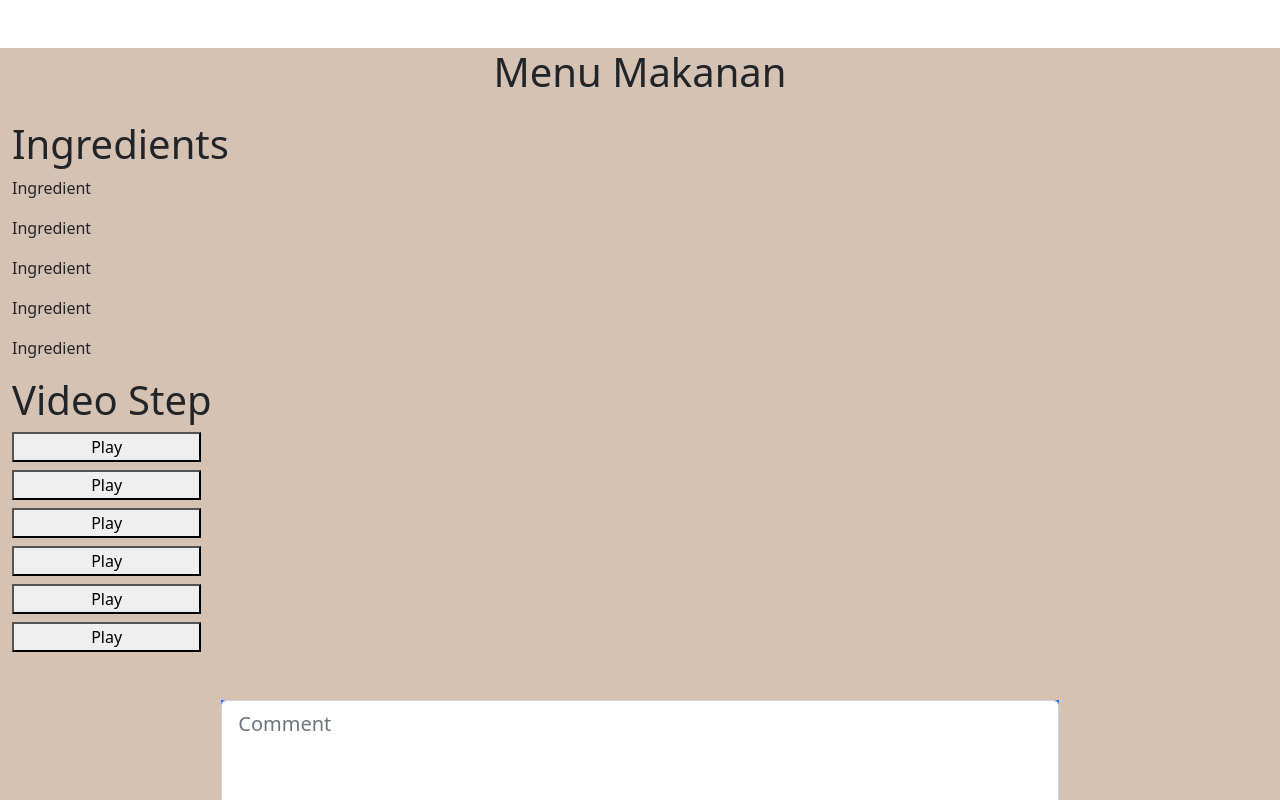
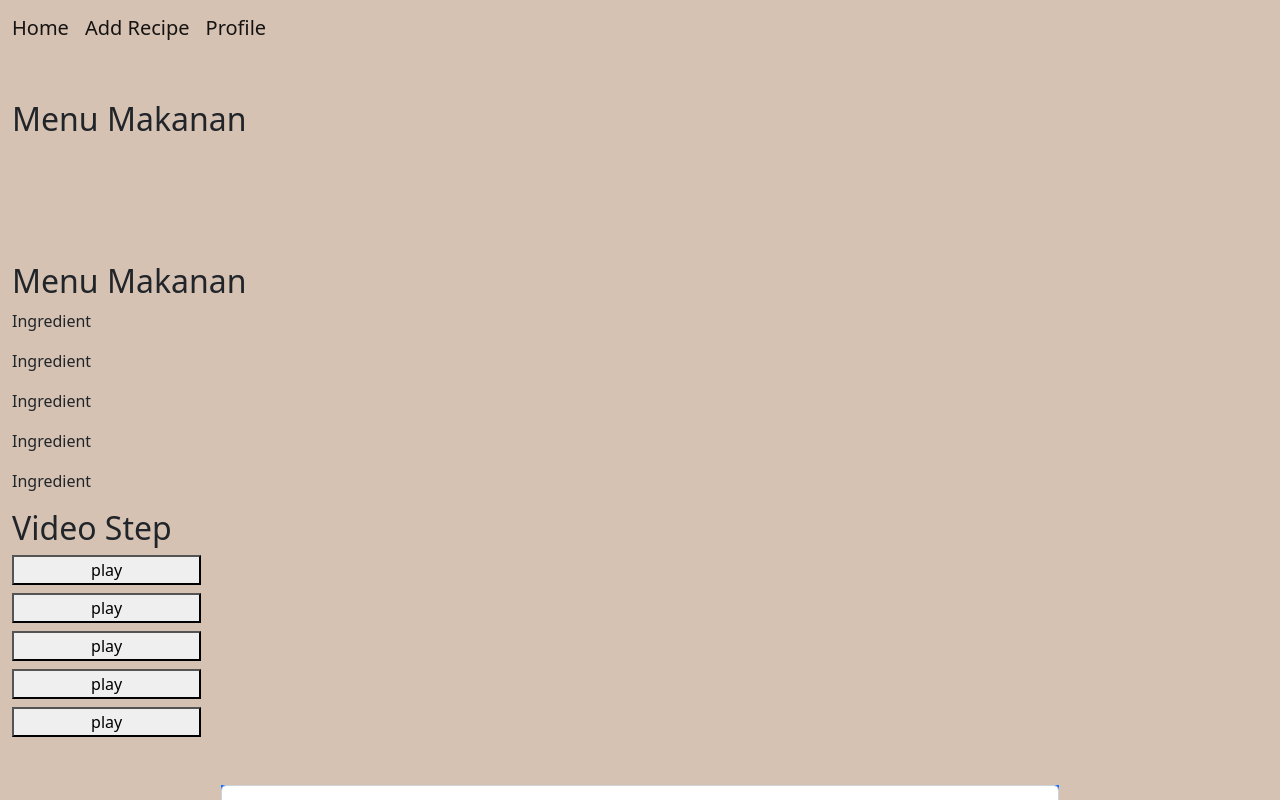
Before and after one commit to Ikhsanazis/sweettooth-frontend, a React (Create React App) app: page /DetailRecipe in a window 1280 px wide. Shown: the top 800 px of the page. Built offline with nearby package versions, Linux system fonts and the light colour scheme.

Commit message:
detail recipe update

```diff
--- a/src/App.css
+++ b/src/App.css
@@ -64,3 +64,7 @@
   margin-left: 50px;
   border-left: 10px solid #422C23 ;
 }
+
+.menuimage{
+  margin-top: 100px;
+}
--- /dev/null
+++ b/src/components/molecules/Comment.js
@@ -0,0 +1,27 @@
+import React from "react";
+import { Row, Col } from "react-bootstrap";
+
+function Comment() {
+  return (
+    <>
+      <div class="mb-3 col-12 mx-auto bg-primary">
+        <textarea
+          type="text"
+          class="form-control form-control-lg col-4"
+          id="inputEmail"
+          placeholder="Comment"
+          rows="6"
+        ></textarea>
+      </div>
+      <div class="mb-3 col-6 mx-auto ">
+        <button type="button" class="btn button col-12 btn-lg ">
+          Send
+        </button>
+      </div>
+      <h3>Comment</h3>
+
+    </>
+  );
+}
+
+export default Comment;
--- /dev/null
+++ b/src/components/molecules/Ingredients.js
@@ -0,0 +1,18 @@
+import React from "react";
+import { Row, Col } from "react-bootstrap";
+
+function Ingredients() {
+  return (
+    <>
+      <Row>
+        <p>Ingredient</p>
+        <p>Ingredient</p>
+        <p>Ingredient</p>
+        <p>Ingredient</p>
+        <p>Ingredient</p>
+      </Row>
+    </>
+  );
+}
+
+export default Ingredients;
--- /dev/null
+++ b/src/components/molecules/video.js
@@ -0,0 +1,13 @@
+import React from "react";
+
+function Video(props) {
+  return (
+    <>
+      <button class="button " type="button">
+        {props.title}
+      </button>
+    </>
+  );
+}
+
+export default Video;
--- /dev/null
+++ b/src/components/organism/VideoStep.js
@@ -0,0 +1,19 @@
+import React from "react";
+
+// atoms
+import Video from "../molecules/video";
+
+
+function VideoStep() {
+  return (
+    <>
+    <Video title={"play"}/>
+    <Video title={"play"}/>
+    <Video title={"play"}/>
+    <Video title={"play"}/>
+    <Video title={"play"}/>
+    </>
+  );
+}
+
+export default VideoStep;
--- a/src/pages/DetailRecipe.js
+++ b/src/pages/DetailRecipe.js
@@ -1,72 +1,50 @@
 import React from "react";
 import { Container, Row, Col } from "react-bootstrap";
+import HeaderText from "../components/atoms/HeaderText";
+import HomeNavbar from "../components/molecules/HomeNavbar";
+import Footer from "../components/molecules/Footer";
+import Comment from "../components/molecules/Comment";
+import VideoStep from "../components/organism/VideoStep";
+import Ingredients from "../components/molecules/Ingredients";
 
 function App() {
   return (
     <div className="App">
       <Container fluid>
-        <div class="recipe text-center mt-5">
+        <Row>
+          <HomeNavbar className="navbar" />
+        </Row>
+        <Row className="menuimage mx-auto"></Row>
+        <div class="header3">
           <Row>
-            <h1>Menu Makanan</h1>
+            <HeaderText title={"Menu Makanan"} />
           </Row>
           <Row className="menuimage mx-auto mt-3"></Row>
         </div>
+        <Row className="menuimage mx-auto"></Row>
+        <div class="header3">
+          <HeaderText title={"Menu Makanan"} />
+        </div>
         <div class="ingredients">
-          <Row>
-            <h1>Ingredients</h1>
-            <p>Ingredient</p>
-            <p>Ingredient</p>
-            <p>Ingredient</p>
-            <p>Ingredient</p>
-            <p>Ingredient</p>
-          </Row>
+          <Ingredients />
         </div>
         <div class="videostep">
           <Row>
-            <h1>Video Step</h1>
+            <HeaderText title={"Video Step"} />
           </Row>
           <Row class="row">
             <Col className="d-grid gap-2 col-2 mb-5">
-              <button class="button " type="button">
-                Play
-              </button>
-              <button class="button " type="button">
-                Play
-              </button>
-              <button class="button " type="button">
-                Play
-              </button>
-              <button class="button " type="button">
-                Play
-              </button>
-              <button class="button " type="button">
-                Play
-              </button>
-              <button class="button " type="button">
-                Play
-              </button>
+              <VideoStep />
             </Col>
           </Row>
         </div>
         <div class="commentsection col-8 mx-auto">
-          <div class="mb-3 col-12 mx-auto bg-primary">
-            <textarea
-              type="text"
-              class="form-control form-control-lg col-4"
-              id="inputEmail"
-              placeholder="Comment"
-              rows="6"
-            ></textarea>
-          </div>
-          <div class="mb-3 col-6 mx-auto ">
-            <button type="button" class="btn button col-12 btn-lg ">
-              Send
-            </button>
-          </div>
-          <h3>Comment</h3>
+          <Comment />
         </div>
       </Container>
-      ;
+      <div class="backlayer3 ">
+        <Footer />
+      </div>
     </div>
   );
 }
```
